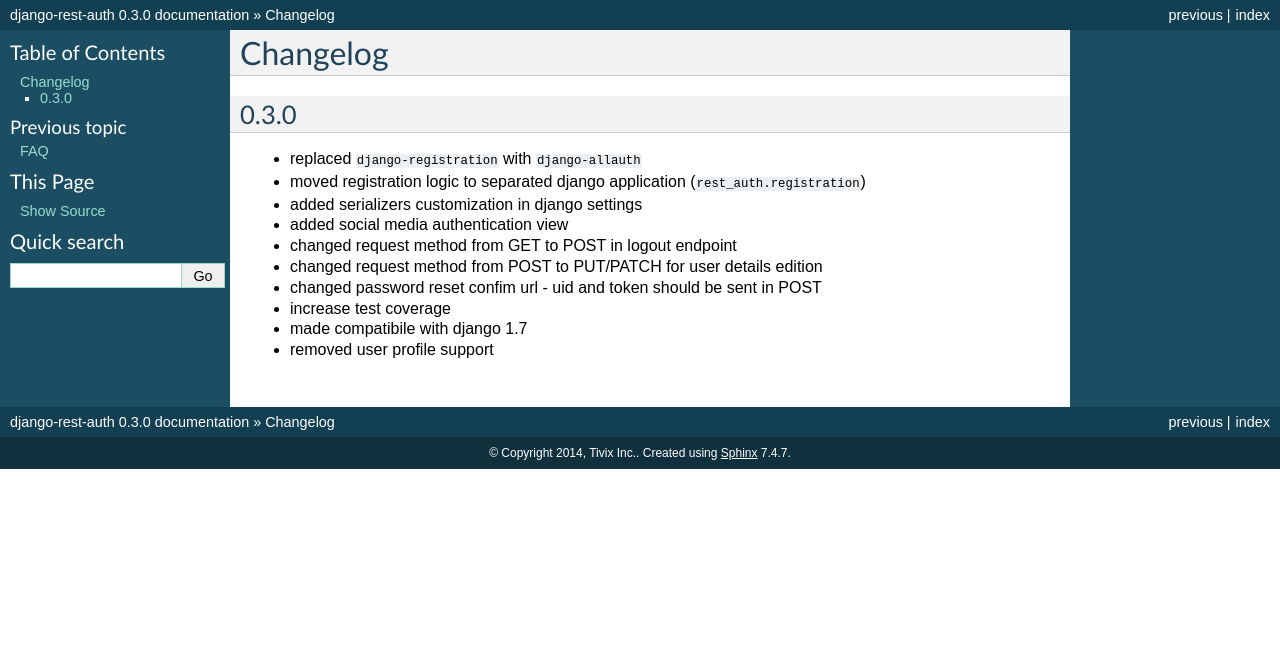
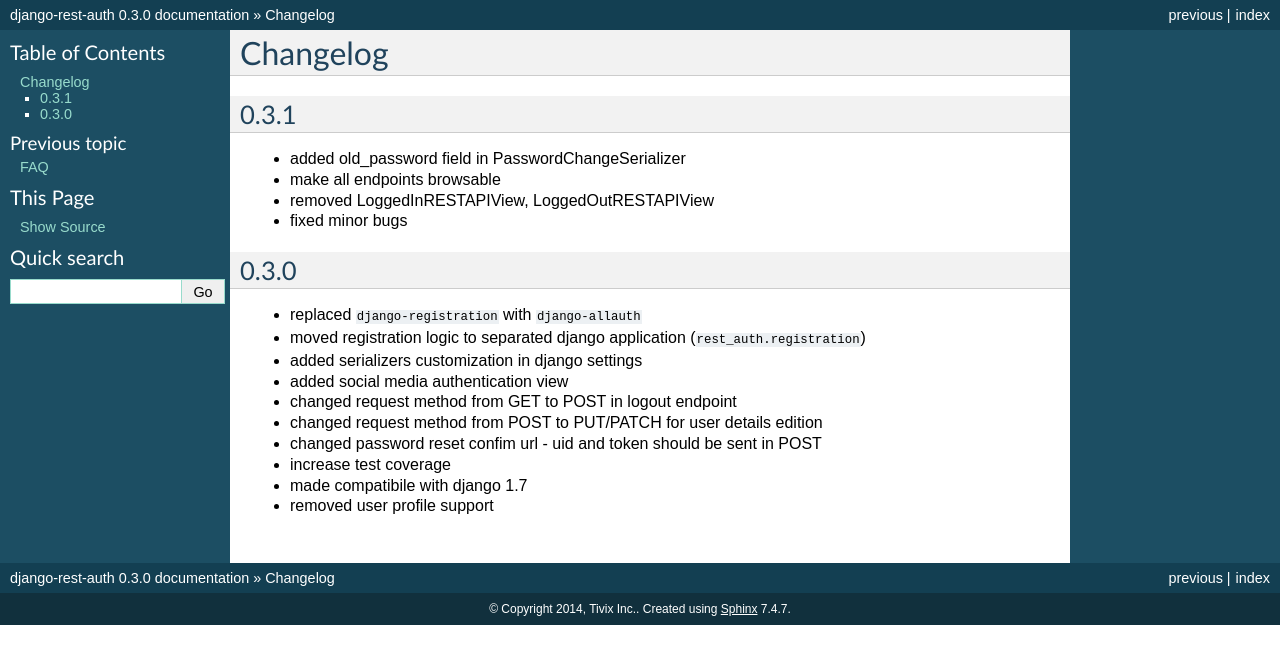
Before and after one commit to Tivix/django-rest-auth, a Sphinx documentation site: the page built from docs/changelog.rst, in a window 1280 px wide. Shown: the top 664 px of the page. Built offline with Sphinx 7.4.7, drawn with Linux system fonts in a browser that asks for light colours.

Commit message:
version 0.3.1

```diff
--- a/docs/changelog.rst
+++ b/docs/changelog.rst
@@ -1,5 +1,13 @@
 Changelog
 =========
+
+0.3.1
+-----
+
+- added old_password field in PasswordChangeSerializer
+- make all endpoints browsable
+- removed LoggedInRESTAPIView, LoggedOutRESTAPIView
+- fixed minor bugs
 
 0.3.0
 -----
--- a/docs/configuration.rst
+++ b/docs/configuration.rst
@@ -31,3 +31,6 @@ Configuration
 
 
 - **REST_SESSION_LOGIN** - Enable session login in Login API view (default: True)
+
+
+- **OLD_PASSWORD_FIELD_ENABLED** - set it to True if you want to have old password verification on password change enpoint (default: False)
--- a/setup.py
+++ b/setup.py
@@ -18,7 +18,7 @@ f.close()
 
 setup(
     name='django-rest-auth',
-    version='0.3.0',
+    version='0.3.1',
     author='Sumit Chachra',
     author_email='chachra@tivix.com',
     url='http://github.com/Tivix/django-rest-auth',
```
